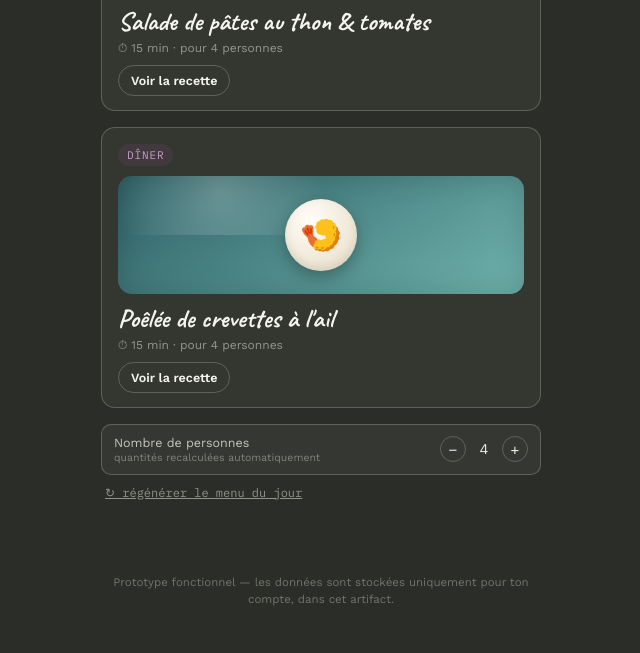
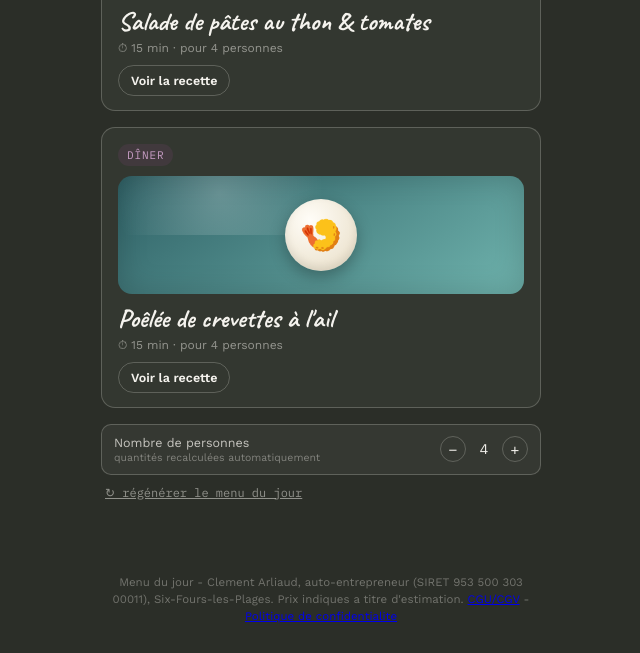
Before and after one commit to lfraka13-source/menu-du-jour.., a website: page index.html in a window 1280 px wide. Shown: the part 707-1360 px from the top of the page, without its empty margins (319-959 px from the left). Drawn offline with nearby package versions, Linux system fonts and the light colour scheme.

Commit message:
Update index.html

```diff
--- a/index.html
+++ b/index.html
@@ -587,7 +587,7 @@
   </main>
 
   <footer class="disclaimer" id="footer-text">
-    Prototype fonctionnel — les données sont stockées uniquement pour ton compte, dans cet artifact.
+    Menu du jour - Clement Arliaud, auto-entrepreneur (SIRET 953 500 303 00011), Six-Fours-les-Plages. Prix indiques a titre d'estimation. <a href="./terms-of-service.md">CGU/CGV</a> - <a href="./privacy-policy.md">Politique de confidentialite</a>
   </footer>
 </div>
 
@@ -838,7 +838,7 @@ const UI = {
   settingsSaved:{fr:"Clé enregistrée — les photos se chargent automatiquement.",en:"Key saved — photos will load automatically."},
   settingsRemoved:{fr:"Clé retirée. Retour aux vignettes illustrées.",en:"Key removed. Back to illustrated tiles."},
   settingsLoading:{fr:"Clé enregistrée — chargement des photos en cours…",en:"Key saved — loading photos…"},
-  footer:{fr:"Prototype fonctionnel — les données sont stockées uniquement pour ton compte, dans cet artifact.",en:"Working prototype — your data is stored only for you, inside this artifact."},
+  footer:{fr:"Menu du jour - Clement Arliaud, auto-entrepreneur (SIRET 953 500 303 00011), Six-Fours-les-Plages. Prix indiques a titre d'estimation. <a href=\"./terms-of-service.md\">CGU/CGV</a> - <a href=\"./privacy-policy.md\">Politique de confidentialite</a>",en:"Menu du jour - Clement Arliaud, sole trader (SIRET 953 500 303 00011), Six-Fours-les-Plages, France. Prices shown are estimates. <a href=\"./terms-of-service.md\">Terms</a> - <a href=\"./privacy-policy.md\">Privacy policy</a>"},
   paywallTitle:{fr:"Liste de courses réservée aux abonnés",en:"Shopping list for subscribers only"},
   paywallText:{fr:"Débloque la liste de courses automatique (jour, semaine, mois) et les prix estimés pour 9,99 €/mois.",en:"Unlock the automatic shopping list (day, week, month) and estimated prices for $9.99/month."},
   authEmailPlaceholder:{fr:"ton@email.fr",en:"you@email.com"},
@@ -1524,7 +1524,7 @@ function applyStaticTranslations(){
   document.getElementById("settings-text").textContent = t('settingsIntro');
   document.getElementById("settings-link").textContent = t('settingsLink');
   document.getElementById("pexels-key-input").placeholder = t('settingsPlaceholder');
-  document.getElementById("footer-text").textContent = t('footer');
+  document.getElementById("footer-text").innerHTML = t('footer');
   document.getElementById("paywall-title").textContent = t('paywallTitle');
   document.getElementById("paywall-text").textContent = t('paywallText');
   document.getElementById("auth-email-input").placeholder = t('authEmailPlaceholder');
```
